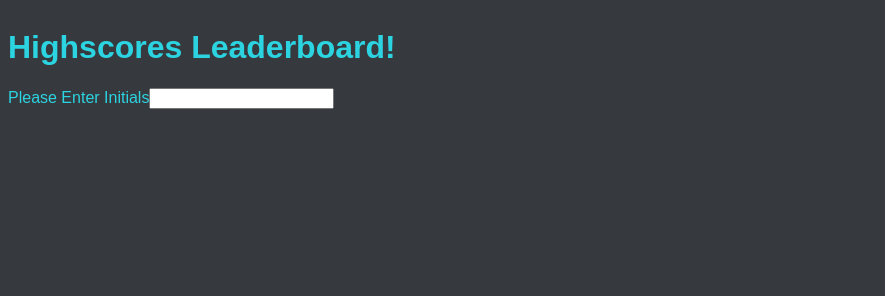
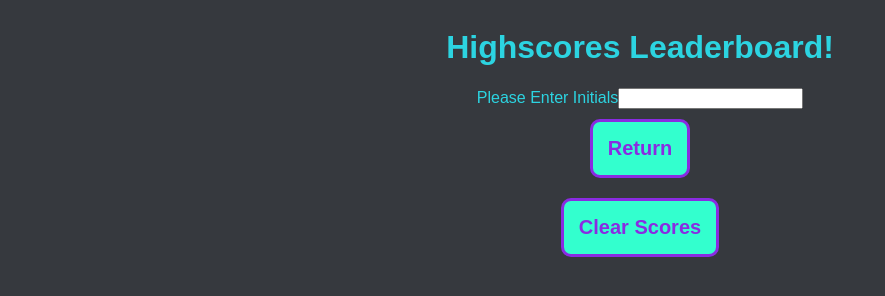
Before and after one commit to rdheadyii/Coding-Quiz-Tacular, a plain HTML site: page highscores.html in a window 1280 px wide. Shown: the whole page, without its empty margins (0-885 px from the left). Drawn offline with Linux system fonts and the light colour scheme.

Commit message:
updated highscore leaderboard with CSS

```diff
--- a/assets/CSS/styles.css
+++ b/assets/CSS/styles.css
@@ -31,6 +31,7 @@ main {
     display: flex;
     flex-direction: column;
     justify-content: center;
+    align-items: center;
     color: var(--fontColor);
 }
 
@@ -113,3 +114,19 @@ main {
     cursor: pointer;
     color: var(--color);
 }
+
+.scoreboard {
+    display: flex;
+    align-items: center;
+}
+
+.score-btns {
+    padding: 15px;
+    margin: 10px 0;
+    color: var(--hoverColor);
+    background-color: var(--color);
+    border: 3px var(--hoverColor) solid;
+    border-radius: 10px;
+    font-size: 20px;
+    font-weight: bold;
+}
--- a/assets/JS/scores.js
+++ b/assets/JS/scores.js
@@ -7,6 +7,7 @@ var title = document.createElement("h1");
     title.textContent = "Highscores Leaderboard!"
     mainEl.appendChild(title);
 var scoreBoard = document.createElement("div");
+    scoreBoard.className = "scoreboard";
     mainEl.appendChild(scoreBoard);
 
 var recentScores;
@@ -19,12 +20,12 @@ function leaderBoard () {
     let scoreChart = document.createElement("ol");
 
     for (let i = 0; i < recentScores.length; i++) {
-        let item = document.createElement("li");
+        var item = document.createElement("li");
 
-        let userIni = document.createElement("h3");
+        var userIni = document.createElement("h3");
         userIni.textContent = recentScores[i].initials;
 
-        let userScore = document.createElement("p");
+        var userScore = document.createElement("p");
         userScore.textContent = recentScores[i].score;
 
         item.appendChild(userIni);
@@ -83,3 +84,20 @@ if(JSON.parse(localStorage.getItem("new-score")) !== -1) {
 }
 
 scoreForm.addEventListener("submit", saveUserScore);
+
+var returnHome = document.createElement("button");
+returnHome.className = "score-btns";
+returnHome.textContent = "Return";
+returnHome.addEventListener("click", function() {
+    window.location.href = "./index.html"
+});
+mainEl.appendChild(returnHome)
+
+var clearHighScore = document.createElement("button");
+clearHighScore.className = "score-btns";
+clearHighScore.textContent = "Clear Scores";
+clearHighScore.addEventListener("click", function() {
+    localStorage.clear();
+    scoreBoard.remove();
+});
+mainEl.appendChild(clearHighScore)
```
Also changed, not shown: index.html (+0 -1 lines).
